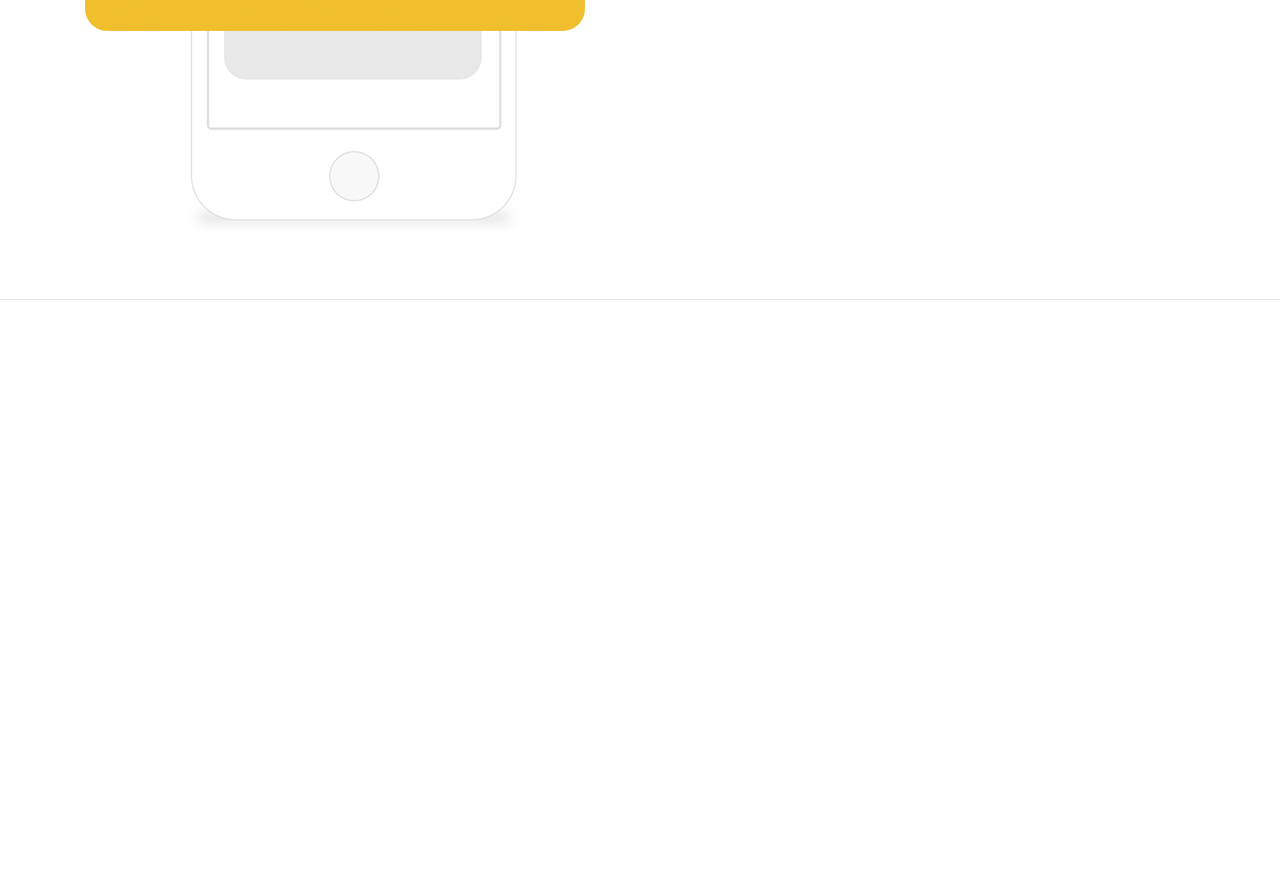
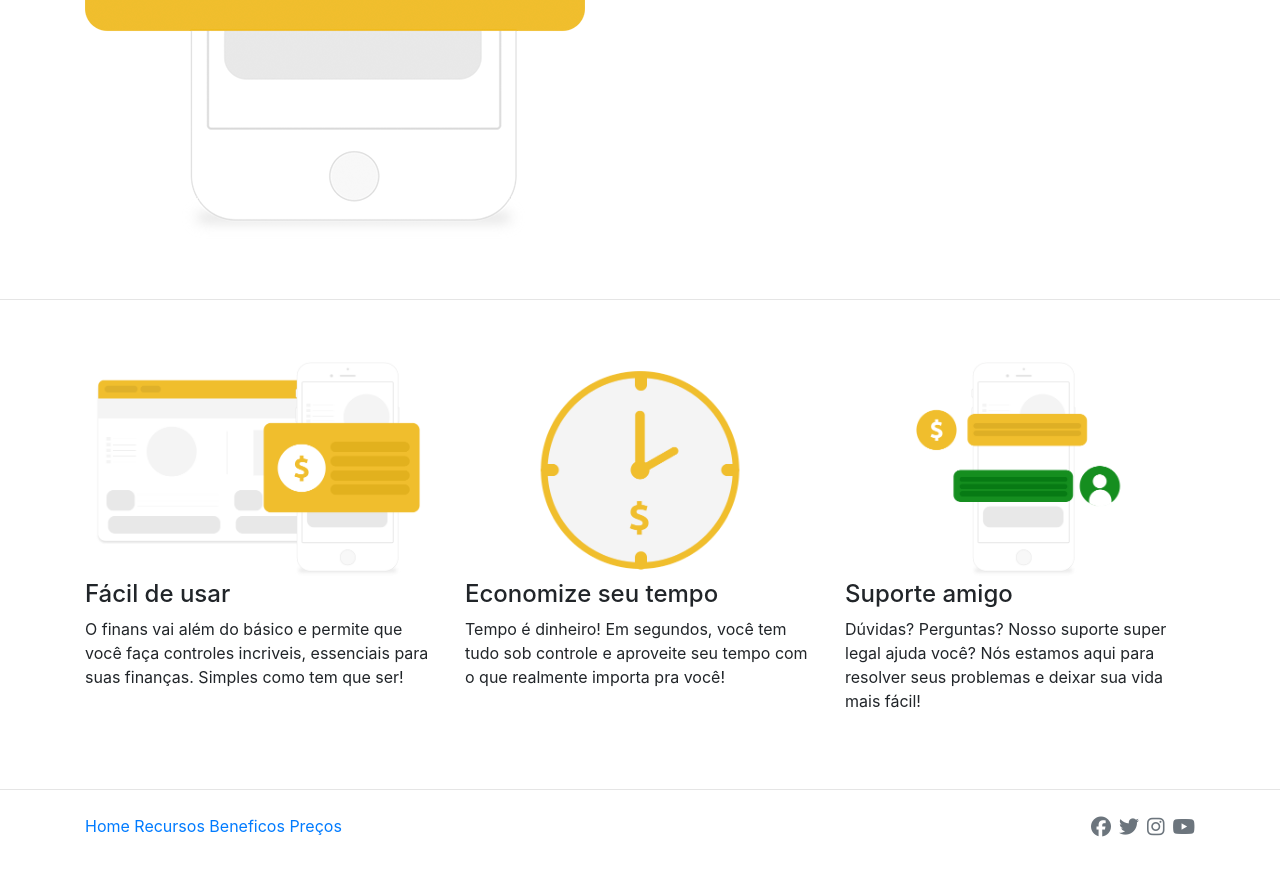
Before and after one commit to nogueiiraa/Site-Finans, a plain HTML site: page finans/index.html in a window 1280 px wide. Shown: the part 1554-2428 px from the top of the page. Before the commit the page ends 1854 px from the top, so only its background shows below. Drawn offline with nearby package versions, Linux system fonts and the light colour scheme.

Commit message:
Finalizado o Projeto

```diff
--- a/finans/index.html
+++ b/finans/index.html
@@ -136,6 +136,63 @@
       </div>
     </section> <!-- Fim Seção Juros -->
 
+    <section class="caixa"> <!-- Inicio Seção recursos -->
+      <div class="container">
+        <div class="row">
+          <div class="col-md-4">
+            <img src="img/facil.png" class=" img-fluid">
+            <h4> Fácil de usar</h4>
+            <p>
+              O finans vai além do básico e permite que você faça controles incriveis, essenciais para suas finanças. Simples como tem que ser!
+            </p>
+          </div>
+          <div class="col-md-4">
+            <img src="img/economize.png" class=" img-fluid">
+            <h4> Economize seu tempo</h4>
+            <p>
+              Tempo é dinheiro! Em segundos, você tem tudo sob controle e aproveite seu tempo com o que realmente importa pra você!
+            </p>
+          </div>
+          <div class="col-md-4">
+            <img src="img/suporte.png" class=" img-fluid">
+            <h4> Suporte amigo</h4>
+            <p>
+              Dúvidas? Perguntas? Nosso suporte super legal ajuda você? Nós estamos aqui para resolver seus problemas e deixar sua vida mais fácil!
+            </p>
+          </div>
+        </div>
+      </div>
+    </section> <!-- Fim Seção recursos -->
+
+    <footer class=" mt-4 mb-4">
+      <div class="container">
+        <div class="row">
+          <div class="col-md-8">
+            <p>
+              <a href="#home">Home</a>
+              <a href="home">Recursos</a>
+              <a href="home">Beneficos</a>
+              <a href="home">Preços</a>
+            </p>
+          </div>
+          <div class="col-md-4 d-flex justify-content-end">
+            <a href="" class="text-secondary">
+              <i class="fab fa-facebook fa-lg"></i>
+            </a>
+            <a href="" class="text-secondary ml-2">
+              <i class="fab fa-twitter fa-lg "></i>
+            </a>
+            <a href="" class="text-secondary ml-2">
+              <i class="fab fa-instagram fa-lg "></i>
+            </a>
+            <a href="" class="text-secondary ml-2">
+              <i class="fab fa-youtube fa-lg"></i>
+            </a>
+          </div>
+        </div>
+      </div>
+    </footer>
+
 
     <!-- JavaScript (Opcional) -->
     <!-- jQuery primeiro, depois Popper.js, depois Bootstrap JS -->
```
